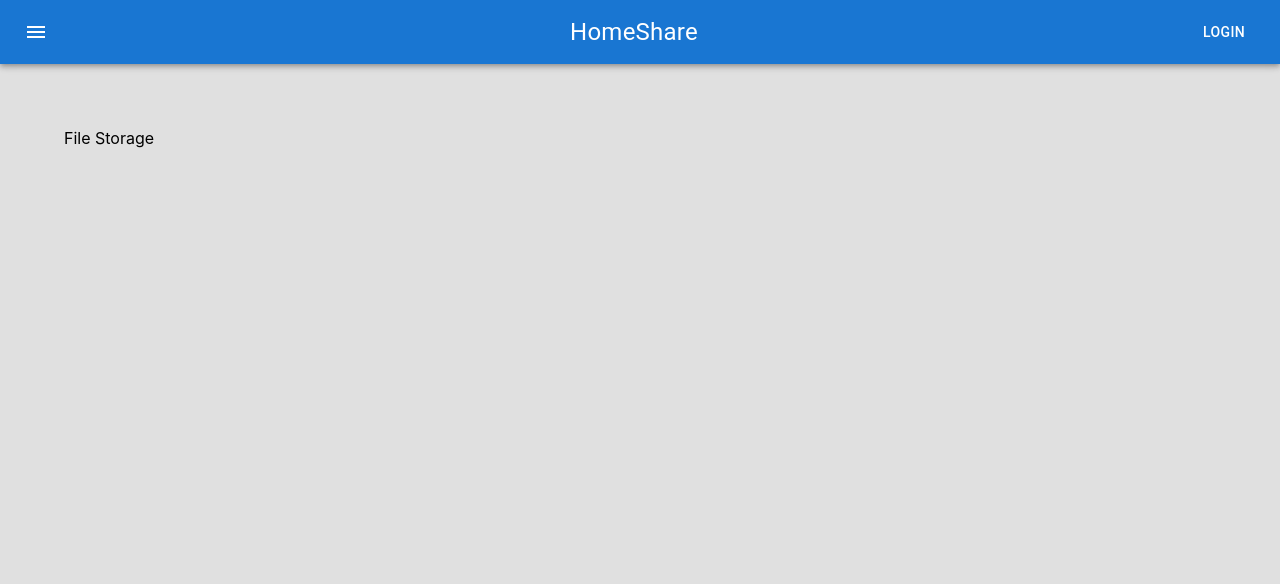
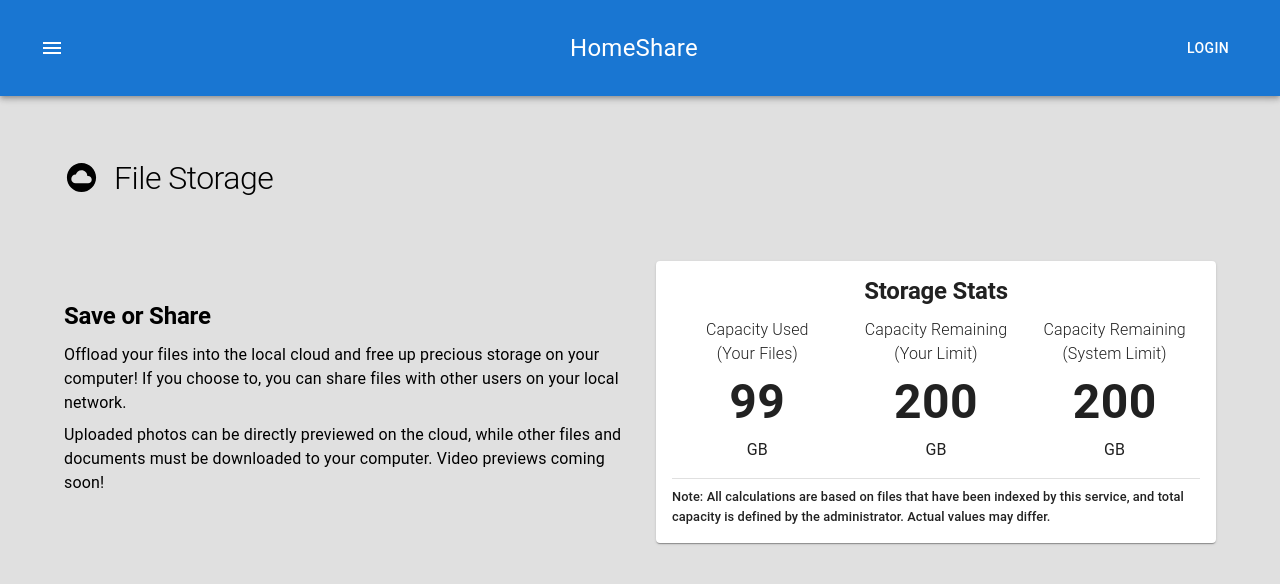
Before and after one commit to daryl-sen/homeshare-api, a React (Create React App) app in the folder frontend/: page /file-storage in a window 1280 px wide. Shown: the top 584 px of the page. Built offline with nearby package versions, Linux system fonts and the light colour scheme.

Commit message:
add intro

```diff
--- a/frontend/src/modules/functional/modules/FileStorage/FileStorageIndex.tsx
+++ b/frontend/src/modules/functional/modules/FileStorage/FileStorageIndex.tsx
@@ -1,6 +1,94 @@
 import PageContainer from "../../../layout/modules/PageContainer";
 import React from "react";
+import Typography from "@mui/material/Typography";
+import Grid from "@mui/material/Grid";
+import Paper from "@mui/material/Paper";
+import Divider from "@mui/material/Divider";
+import CloudCircleIcon from "@mui/icons-material/CloudCircle";
+
+const statsHeaderStyle = {
+  fontSize: "1em",
+  fontWeight: "light",
+  textAlign: "center",
+  mb: 0,
+};
+
+const statsValueStyle = {
+  fontSize: "3em",
+  fontWeight: "bold",
+  textAlign: "center",
+  mb: 0,
+};
+
+const statsUnitStyle = {
+  textAlign: "center",
+};
 
 export default function FileStorage() {
-  return <PageContainer>File Storage</PageContainer>;
+  return (
+    <PageContainer>
+      <Grid container>
+        <Grid item sx={{ width: "50px" }}>
+          <CloudCircleIcon sx={{ mr: 2 }} fontSize={"large"} />
+        </Grid>
+        <Grid item xs>
+          <Typography variant={"h1"}>File Storage</Typography>
+        </Grid>
+      </Grid>
+      <Grid container spacing={4} alignItems={"center"}>
+        <Grid item xs={6}>
+          <Typography variant={"h2"}>Save or Share</Typography>
+          <Typography variant={"body1"}>
+            Offload your files into the local cloud and free up precious storage
+            on your computer! If you choose to, you can share files with other
+            users on your local network.
+          </Typography>
+          <Typography variant={"body1"}>
+            Uploaded photos can be directly previewed on the cloud, while other
+            files and documents must be downloaded to your computer. Video
+            previews coming soon!
+          </Typography>
+        </Grid>
+        <Grid item xs={6}>
+          <Paper>
+            <Typography variant="h2" sx={{ textAlign: "center" }}>
+              Storage Stats
+            </Typography>
+            <Grid container spacing={1} alignItems={"center"}>
+              <Grid item xs={4}>
+                <Typography sx={statsHeaderStyle}>
+                  Capacity Used <br />
+                  (Your Files)
+                </Typography>
+                <Typography sx={statsValueStyle}>99</Typography>
+                <Typography sx={statsUnitStyle}>GB</Typography>
+              </Grid>
+              <Grid item xs={4}>
+                <Typography sx={statsHeaderStyle}>
+                  Capacity Remaining <br />
+                  (Your Limit)
+                </Typography>
+                <Typography sx={statsValueStyle}>200</Typography>
+                <Typography sx={statsUnitStyle}>GB</Typography>
+              </Grid>
+              <Grid item xs={4}>
+                <Typography sx={statsHeaderStyle}>
+                  Capacity Remaining <br />
+                  (System Limit)
+                </Typography>
+                <Typography sx={statsValueStyle}>200</Typography>
+                <Typography sx={statsUnitStyle}>GB</Typography>
+              </Grid>
+            </Grid>
+            <Divider />
+            <Typography variant="subtitle2">
+              Note: All calculations are based on files that have been indexed
+              by this service, and total capacity is defined by the
+              administrator. Actual values may differ.
+            </Typography>
+          </Paper>
+        </Grid>
+      </Grid>
+    </PageContainer>
+  );
 }
--- a/frontend/src/themes.ts
+++ b/frontend/src/themes.ts
@@ -3,12 +3,26 @@ import { createTheme } from "@mui/material/styles";
 export const lightTheme = createTheme({
   typography: {
     h1: {
-      fontSize: "1.8em",
-      marginBottom: 8,
+      fontSize: "2em",
+      marginBottom: "2em",
+    },
+    h2: {
+      fontSize: "1.5em",
+      marginBottom: "0.5em",
+      fontWeight: "strong",
+    },
+    h3: {
+      fontSize: "1.2em",
+    },
+    body1: {
+      marginBottom: "0.5em",
     },
     // used for appbar header
     subtitle1: {
       fontSize: "1.5em",
+    },
+    subtitle2: {
+      fontSize: "0.8em",
     },
   },
   components: {
@@ -31,5 +45,20 @@ export const lightTheme = createTheme({
         },
       },
     },
+    MuiPaper: {
+      defaultProps: {
+        sx: {
+          p: 2,
+        },
+      },
+    },
+    MuiDivider: {
+      defaultProps: {
+        sx: {
+          mt: 1,
+          mb: 1,
+        },
+      },
+    },
   },
 });
```
